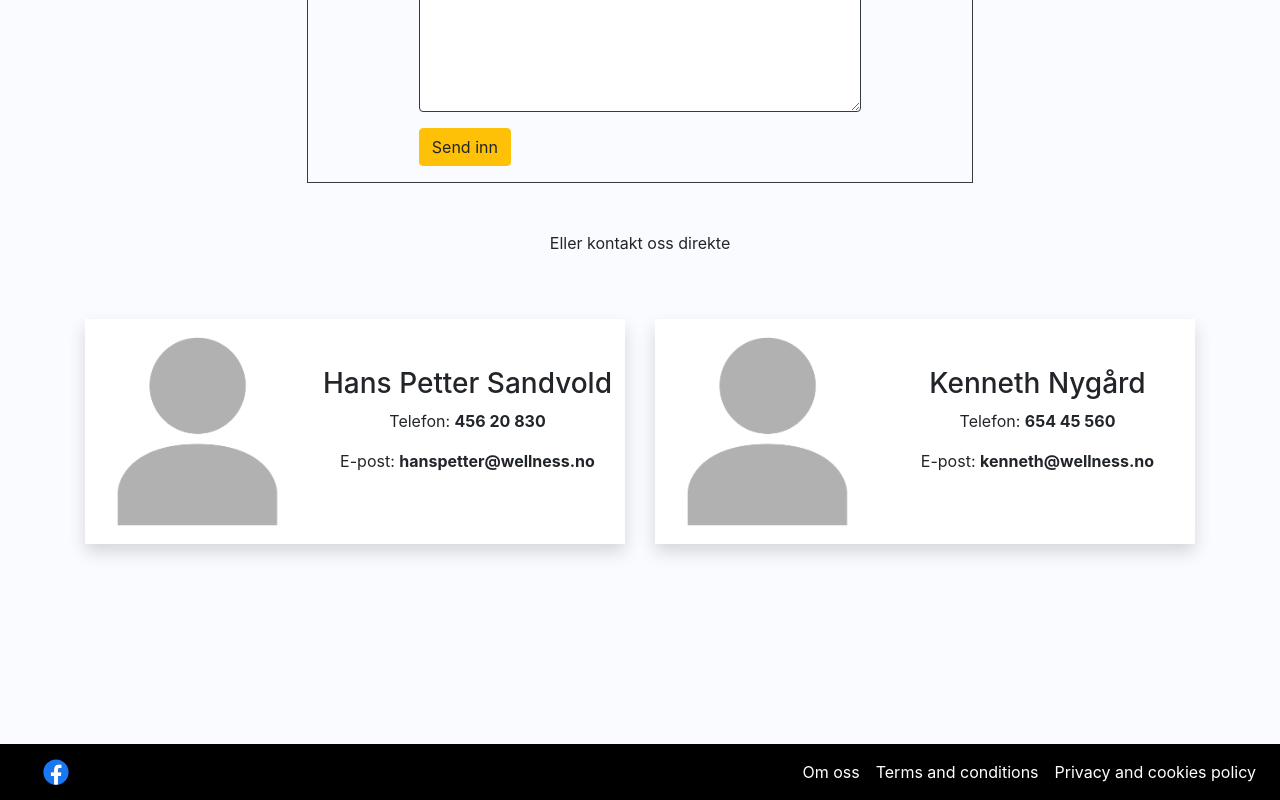
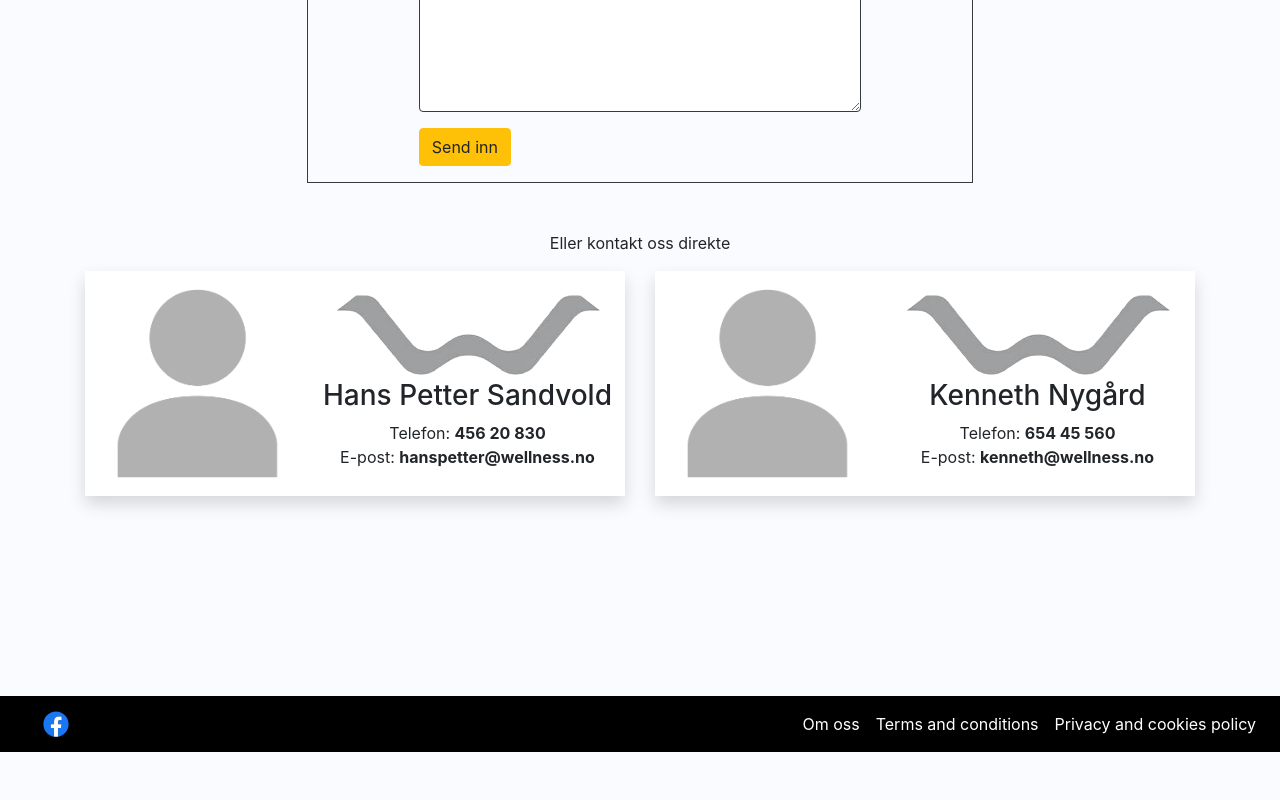
Before and after one commit to frikoPro/wellness-at-home, a React (Create React App) app in the folder client/: page /Kundeserivce in a window 1280 px wide. Shown: the part 962-1762 px from the top of the page. After the commit the page ends 1714 px from the top, so only its background shows below. Built offline with nearby package versions, Linux system fonts and the light colour scheme.

Commit message:
Added logo
Added logo to contact info

```diff
--- a/client/src/components/ContactCard.js
+++ b/client/src/components/ContactCard.js
@@ -1,10 +1,11 @@
 import { Col, Container, Row} from 'react-bootstrap';
 import defaultImage from '../images/Profile-PNG-Icon.png';
+import Logo from '../images/wellnessLogoNoText.png';
 
 const ContactCard = ({ name, phone, email }) => {
 	return (
 		<Row className="justify-content-center w-100 mx-auto">
-			<Container className="bg-white shadow p-0 mt-5">
+			<Container className="bg-white shadow p-0">
 				<Row className="m-0" style={{ height: '100%' }}>
 					<Col md={5} className="p-0 d-none d-md-block">
 						<img
@@ -14,14 +15,17 @@ const ContactCard = ({ name, phone, email }) => {
 					</Col>
 
 					<Col md={7}>
-						<Row className="justify-content-center text-center mt-5">
+                        <Row className="justify-content-center mt-3">
+                            <img src={Logo}/>
+                        </Row>
+						<Row className="justify-content-center text-center">
 							<h3>{name}</h3>
 						</Row>
 						<Row className="justify-content-center">
-							<p>Telefon: <strong>{phone}</strong></p>
+							<span>Telefon: <strong>{phone}</strong></span>
 						</Row>
 						<Row className="justify-content-center">
-							<p>E-post: <strong>{email}</strong></p>
+							<span>E-post: <strong>{email}</strong></span>
 						</Row>
 					</Col>
 				</Row>
```
Also changed, not shown: client/src/images/wellnessLogoNoText.png (added).
